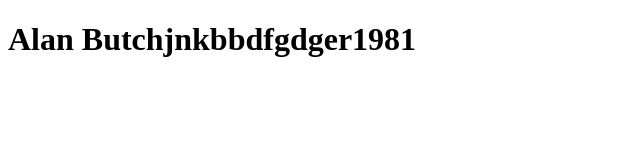
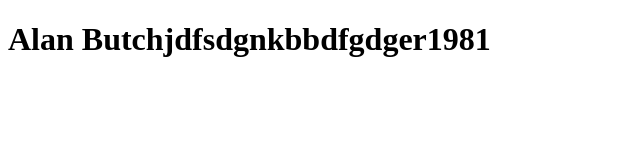
Before and after one commit to alanbutcher/day-2, a plain HTML site: page index.html in a window 1280 px wide. Shown: the whole page, without its empty margins (0-640 px from the left). Drawn offline with Linux system fonts and the light colour scheme.

Commit message:
jibberish

```diff
--- a/index.html
+++ b/index.html
@@ -9,7 +9,7 @@
 </head>
 
 <body>
-  <h1>Alan Butchjnkbbdfgdger1981</h1>
+  <h1>Alan Butchjdfsdgnkbbdfgdger1981</h1>
 </body>
 
 </html>
```
